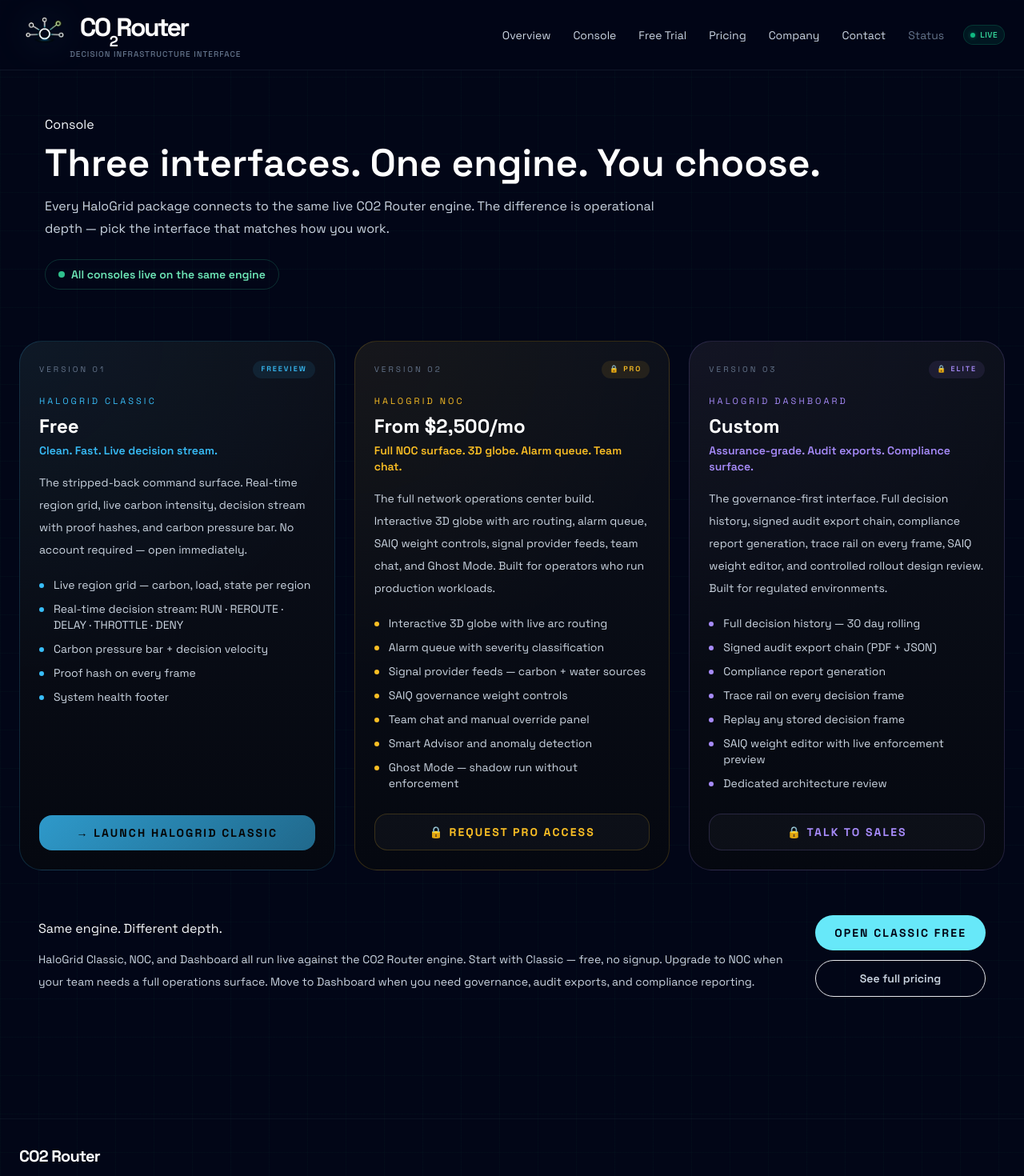
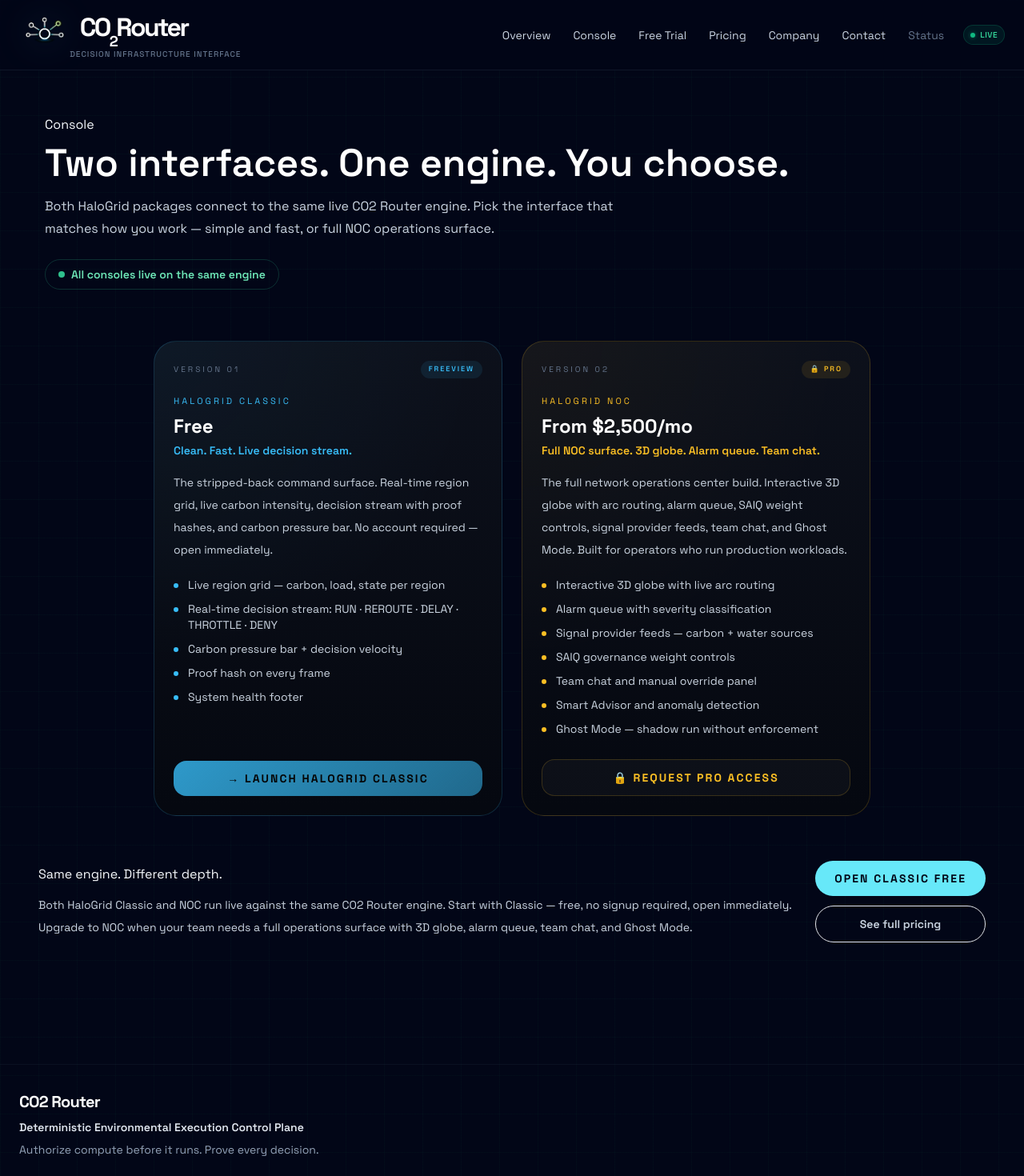
Before and after one commit to reprewindai-dev/co2router-site, a Next.js app: page /console in a window 1280 px wide. Shown: the top 1470 px of the page at 80% size. Built offline with nearby package versions, Linux system fonts and the light colour scheme.

Commit message:
fix: console page - 2 HaloGrid packages only (Classic + NOC), remove dashboard

```diff
--- a/src/app/console/page.tsx
+++ b/src/app/console/page.tsx
@@ -59,33 +59,6 @@ const consoles = [
     accent: '#fbbf24',
     badge: 'Operator plan',
   },
-  {
-    id: 'dashboard',
-    version: '03',
-    name: 'HaloGrid Dashboard',
-    plan: 'Elite',
-    planColor: '#a78bfa',
-    price: 'Custom',
-    tagline: 'Assurance-grade. Audit exports. Compliance surface.',
-    description:
-      'The governance-first interface. Full decision history, signed audit export chain, compliance report generation, trace rail on every frame, SAIQ weight editor, and controlled rollout design review. Built for regulated environments.',
-    features: [
-      'Full decision history — 30 day rolling',
-      'Signed audit export chain (PDF + JSON)',
-      'Compliance report generation',
-      'Trace rail on every decision frame',
-      'Replay any stored decision frame',
-      'SAIQ weight editor with live enforcement preview',
-      'Dedicated architecture review',
-    ],
-    locked: true,
-    cta: 'Talk to sales',
-    href: '/contact',
-    border: 'rgba(167,139,250,0.18)',
-    glow: 'rgba(167,139,250,0.04)',
-    accent: '#a78bfa',
-    badge: 'Assurance plan',
-  },
 ] as const
 
 export default function ConsolePage() {
@@ -96,11 +69,10 @@ export default function ConsolePage() {
       <section className="surface-card-strong p-8">
         <div className="eyebrow">Console</div>
         <h1 className="mt-3 text-4xl font-semibold text-white sm:text-5xl">
-          Three interfaces. One engine. You choose.
+          Two interfaces. One engine. You choose.
         </h1>
         <p className="mt-4 max-w-3xl text-base leading-7 text-slate-300">
-          Every HaloGrid package connects to the same live CO2 Router engine. The difference
-          is operational depth — pick the interface that matches how you work.
+          Both HaloGrid packages connect to the same live CO2 Router engine. Pick the interface that matches how you work — simple and fast, or full NOC operations surface.
         </p>
         <div className="mt-6 inline-flex items-center gap-2 rounded-full border border-emerald-400/20 bg-emerald-400/8 px-4 py-2">
           <span className="h-2 w-2 animate-pulse rounded-full bg-emerald-400" />
@@ -109,7 +81,7 @@ export default function ConsolePage() {
       </section>
 
       {/* Console cards */}
-      <section className="grid gap-6 lg:grid-cols-3">
+      <section className="grid gap-6 lg:grid-cols-2 max-w-4xl mx-auto">
         {consoles.map((c) => (
           <div
             key={c.id}
@@ -172,10 +144,10 @@ export default function ConsolePage() {
           <div>
             <div className="eyebrow">Same engine. Different depth.</div>
             <p className="mt-3 text-sm leading-7 text-slate-300">
-              HaloGrid Classic, NOC, and Dashboard all run live against the CO2 Router engine.
-              Start with Classic — free, no signup. Upgrade to NOC when your team needs
-              a full operations surface. Move to Dashboard when you need governance,
-              audit exports, and compliance reporting.
+              Both HaloGrid Classic and NOC run live against the same CO2 Router engine.
+              Start with Classic — free, no signup required, open immediately.
+              Upgrade to NOC when your team needs a full operations surface with 3D globe,
+              alarm queue, team chat, and Ghost Mode.
             </p>
           </div>
           <div className="flex flex-col gap-3 lg:flex-shrink-0">
```
